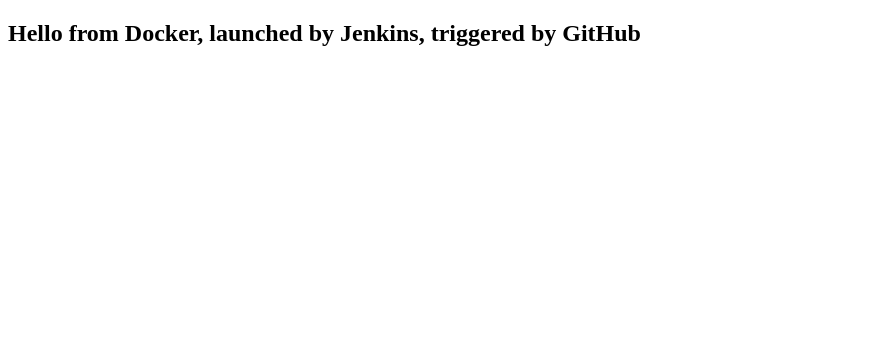
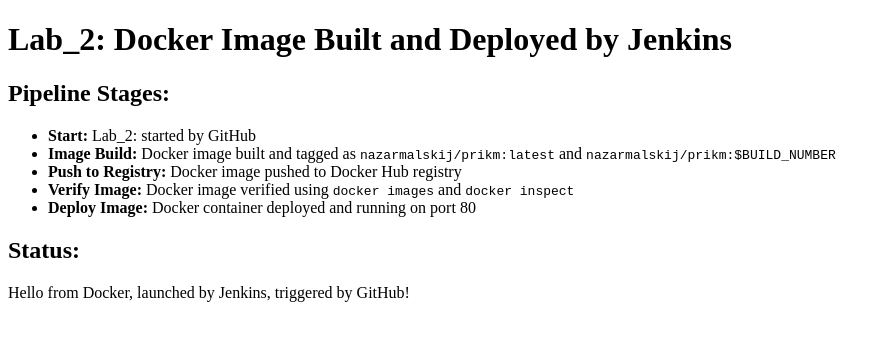
Before and after one commit to Nazarmalskij/PRIKM, a plain HTML site: page index.html in a window 1280 px wide. Shown: the whole page, without its empty margins (0-890 px from the left). Drawn offline with Linux system fonts and the light colour scheme.

Commit message:
Update index.html

```diff
--- a/index.html
+++ b/index.html
@@ -2,9 +2,19 @@
 <html lang="en">
 	<head>
 		<meta charset="utf-8">
-		<title>Lab_2</title>
+		<title>Lab_2 - Docker & Jenkins Pipeline</title>
 	</head>
 	<body>
-		<h2>Hello from Docker, launched by Jenkins, triggered by GitHub</h2>
+		<h1>Lab_2: Docker Image Built and Deployed by Jenkins</h1>
+		<h2>Pipeline Stages:</h2>
+		<ul>
+			<li><strong>Start:</strong> Lab_2: started by GitHub</li>
+			<li><strong>Image Build:</strong> Docker image built and tagged as <code>nazarmalskij/prikm:latest</code> and <code>nazarmalskij/prikm:$BUILD_NUMBER</code></li>
+			<li><strong>Push to Registry:</strong> Docker image pushed to Docker Hub registry</li>
+			<li><strong>Verify Image:</strong> Docker image verified using <code>docker images</code> and <code>docker inspect</code></li>
+			<li><strong>Deploy Image:</strong> Docker container deployed and running on port 80</li>
+		</ul>
+		<h2>Status:</h2>
+		<p>Hello from Docker, launched by Jenkins, triggered by GitHub!</p>
 	</body>
 </html>
```
